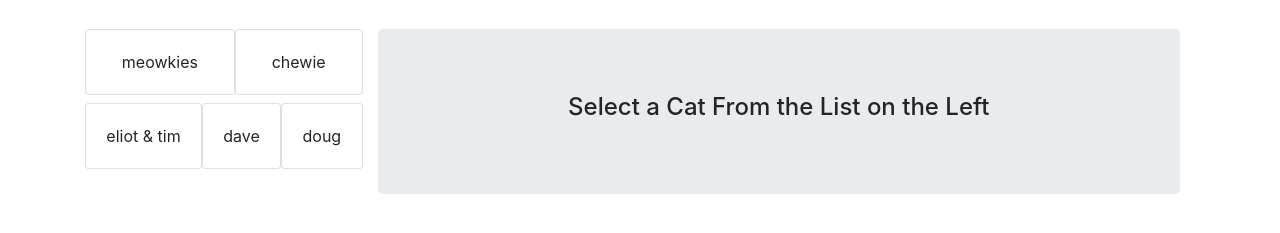
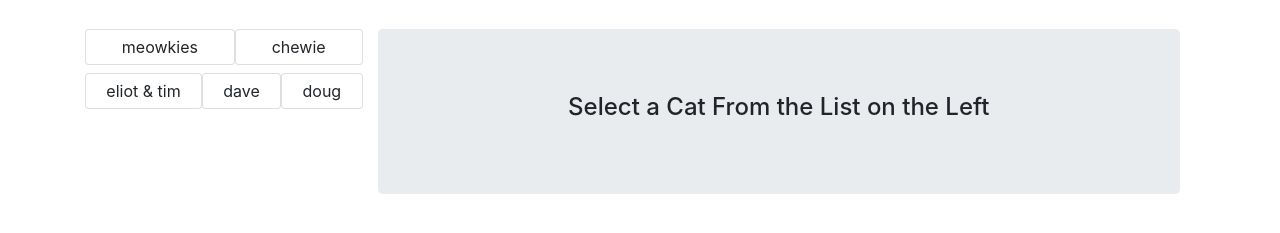
Before and after one commit to lortza/js_design_patterns, a plain HTML site: page cat_clicker/index.html in a window 1280 px wide. Shown: the part 97-330 px from the top of the page. Drawn offline with nearby package versions, Linux system fonts and the light colour scheme.

Commit message:
Shrinks nav items so less scrolling is needed

```diff
--- a/cat_clicker/styles.css
+++ b/cat_clicker/styles.css
@@ -4,6 +4,11 @@ body {
 
 header {
   margin-bottom: 2rem;
+}
+
+.sidebar .card-body {
+  padding: 5px 15px;
+  display: block;
 }
 
 .sidebar .card p {
```
